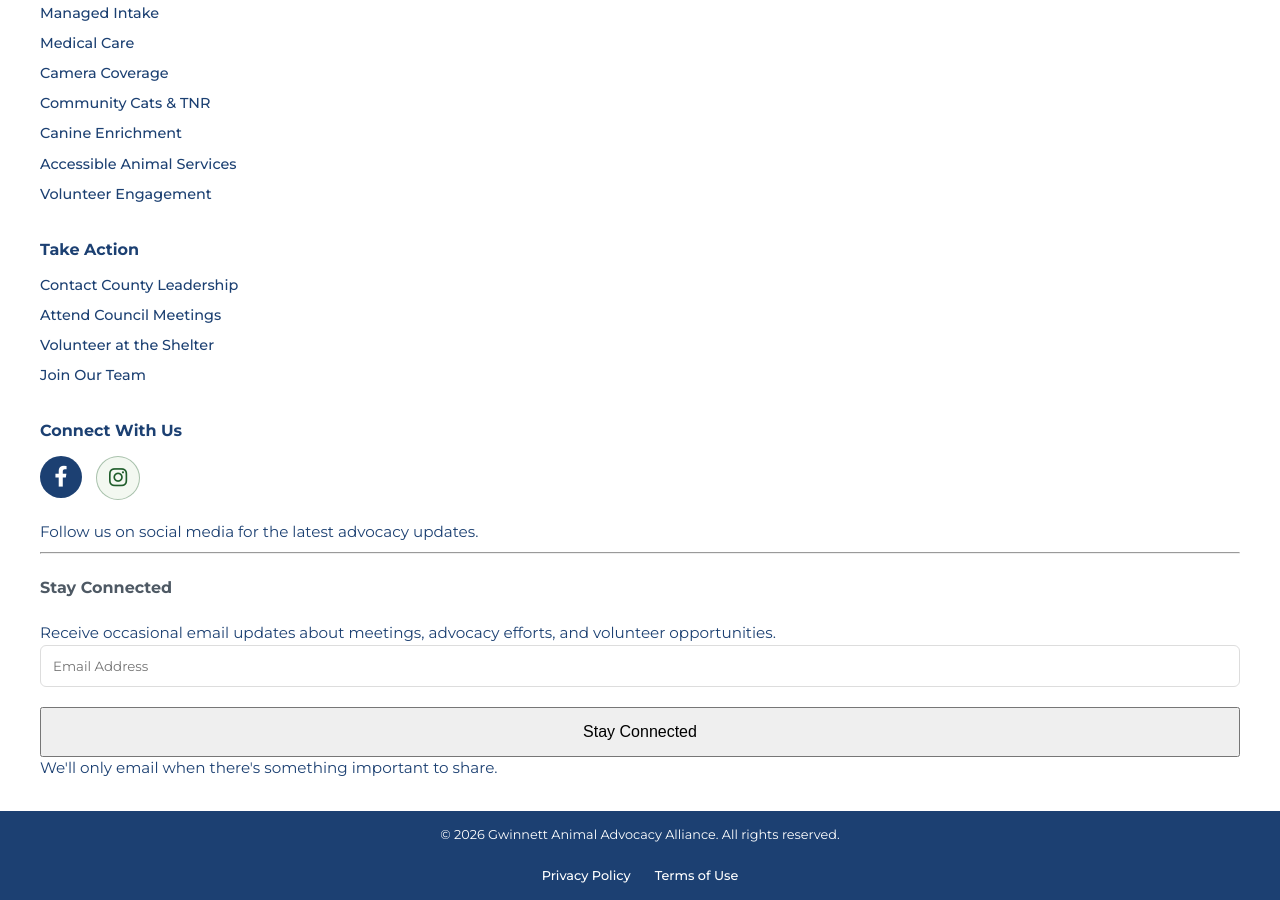
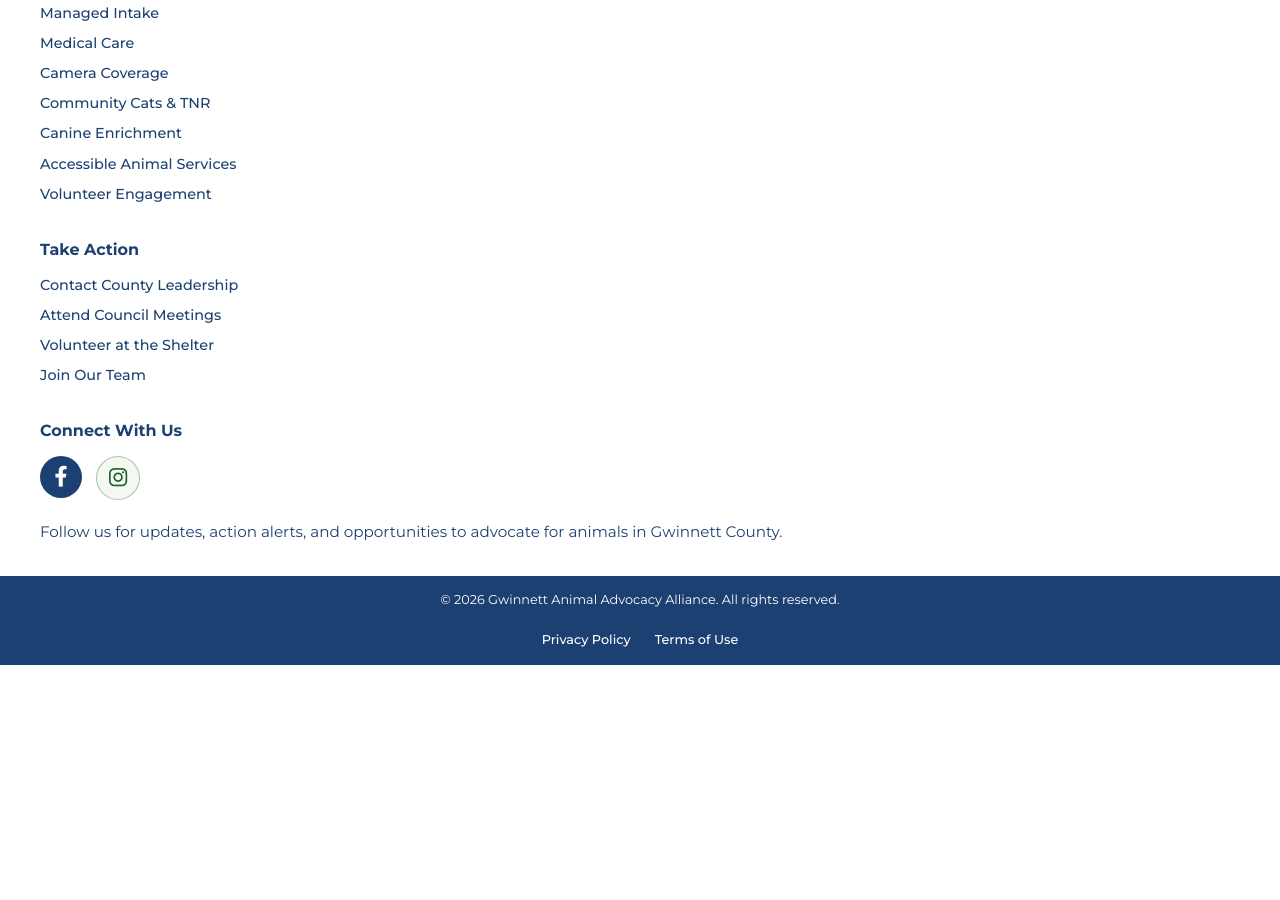
Before and after one commit to whitleybacon/gwinnett-animal-advocacy-alliance, a Jekyll site: the page built from index.html, in a window 1280 px wide and 900 px high, scrolled down 7030 px. Built offline with Jekyll 4.4.1, drawn with Linux system fonts in a browser that asks for light colours; after the commit the page ends 7695 px from its top, so only the background shows below that.

Commit message:
Update footer.html

```diff
--- a/_includes/footer.html
+++ b/_includes/footer.html
@@ -19,7 +19,7 @@
             <a href="/issues/medical-care/">Medical Care</a>
             <a href="/issues/cameras/">Camera Coverage</a>
             <a href="/issues/community-cats-tnr/">Community Cats &amp; TNR</a>
-            <a href="/issues/enrichment/">Canine Enrichment</a></li>
+            <a href="/issues/enrichment/">Canine Enrichment</a>
             <a href="/issues/shelter-accessibility/">Accessible Animal Services</a>
             <a href="/issues/volunteer-engagement/">Volunteer Engagement</a>
         </div>
@@ -33,7 +33,6 @@
         </div>
 
         <div class="footer-column footer-social">
-
             <h3>Connect With Us</h3>
 
             <div class="footer-social-icons">
@@ -50,42 +49,9 @@
                 </a>
             </div>
 
-        <p>
-            Follow us on social media for the latest advocacy updates.
-        </p>
+            <p>Follow us for updates, action alerts, and opportunities to advocate for animals in Gwinnett County.</p>
+        </div>
 
-        <hr class="footer-divider">
-
-        <h4>Stay Connected</h4>
-
-        <p class="footer-newsletter-text">
-            Receive occasional email updates about meetings,
-            advocacy efforts, and volunteer opportunities.
-        </p>
-
-        <form
-            class="footer-newsletter"
-            action="https://docs.google.com/forms/d/e/1FAIpQLSdRxoFEJOSs-IupXw_srB-iHqF7GZT-Qz9IaVrs8fxtthx09g/formResponse"
-            method="POST"
-            target="hidden_iframe">
-
-            <input
-                type="email"
-                name="entry.1773177730"
-                placeholder="Email Address"
-                required>
-
-            <button type="submit">
-                Stay Connected
-            </button>
-
-        </form>
-
-        <p class="footer-small">
-            We'll only email when there's something important to share.
-        </p>
-
-    </div>
     </div>
 
     <div class="footer-bottom">
```
Lines whose indentation alone changed are shown as unchanged.
